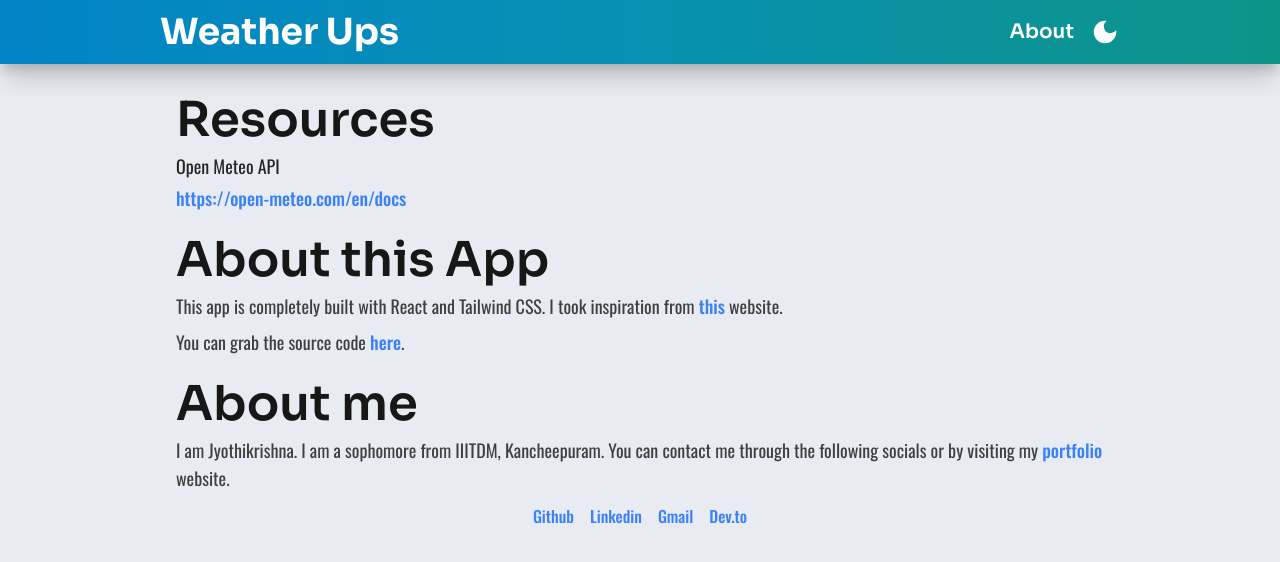
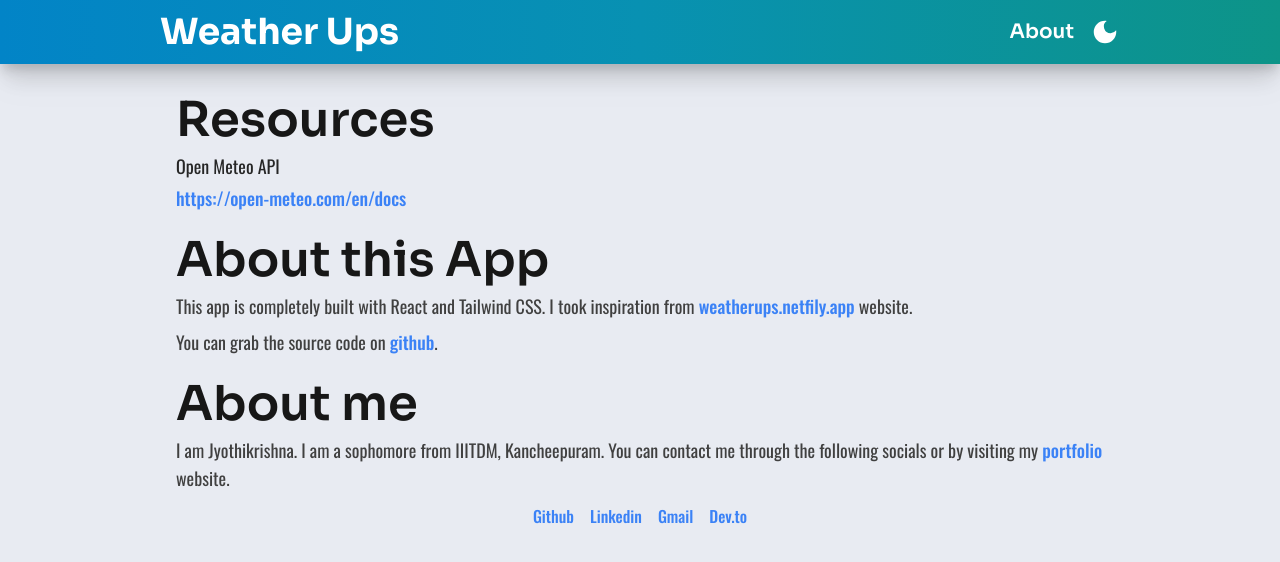
Before and after one commit to bhendi-boi/WeatherUps, a React (Vite) app: page /about in a window 1280 px wide. Shown: the top 562 px of the page. Built offline with nearby package versions, Linux system fonts and the light colour scheme.

Commit message:
better seo for about page

```diff
--- a/src/About.tsx
+++ b/src/About.tsx
@@ -21,13 +21,18 @@ const About = () => {
 				<p className="pb-2">
 					This app is completely built with React and Tailwind CSS. I took
 					inspiration from{" "}
-					<TeritiaryLink text="this" href="https://weatherups.netlify.app/" />{" "}
+					<TeritiaryLink
+						label="Link to the website that inspired me to make this app"
+						text="weatherups.netfily.app"
+						href="https://weatherups.netlify.app/"
+					/>{" "}
 					website.
 				</p>
 				<p>
-					You can grab the source code{" "}
+					You can grab the source code on{" "}
 					<TeritiaryLink
-						text="here"
+						label="Link to source code of this app"
+						text="github"
 						href="https://github.com/bhendi-boi/weather-app-tailwind"
 					/>
 					.
--- a/src/components/TeritiaryLink.tsx
+++ b/src/components/TeritiaryLink.tsx
@@ -1,12 +1,14 @@
 type TeritiaryLinkProps = {
 	text: string;
 	href: string;
+	label?: string;
 };
-const TeritiaryLink = ({ text, href }: TeritiaryLinkProps) => {
+const TeritiaryLink = ({ text, href, label }: TeritiaryLinkProps) => {
 	return (
 		<a
 			href={href}
 			target="_blank"
+			aria-aria-label={label}
 			className="text-blue-500 font-medium relative after:content-[''] after:w-0 after:h-[1px] after:bg-blue-500 after:absolute after:left-0 after:bottom-0 hover:after:w-full after:-translate-x-1/4 hover:after:translate-x-0 hover:after:transition after:origin-left after:duration-200"
 		>
 			{text}
```
